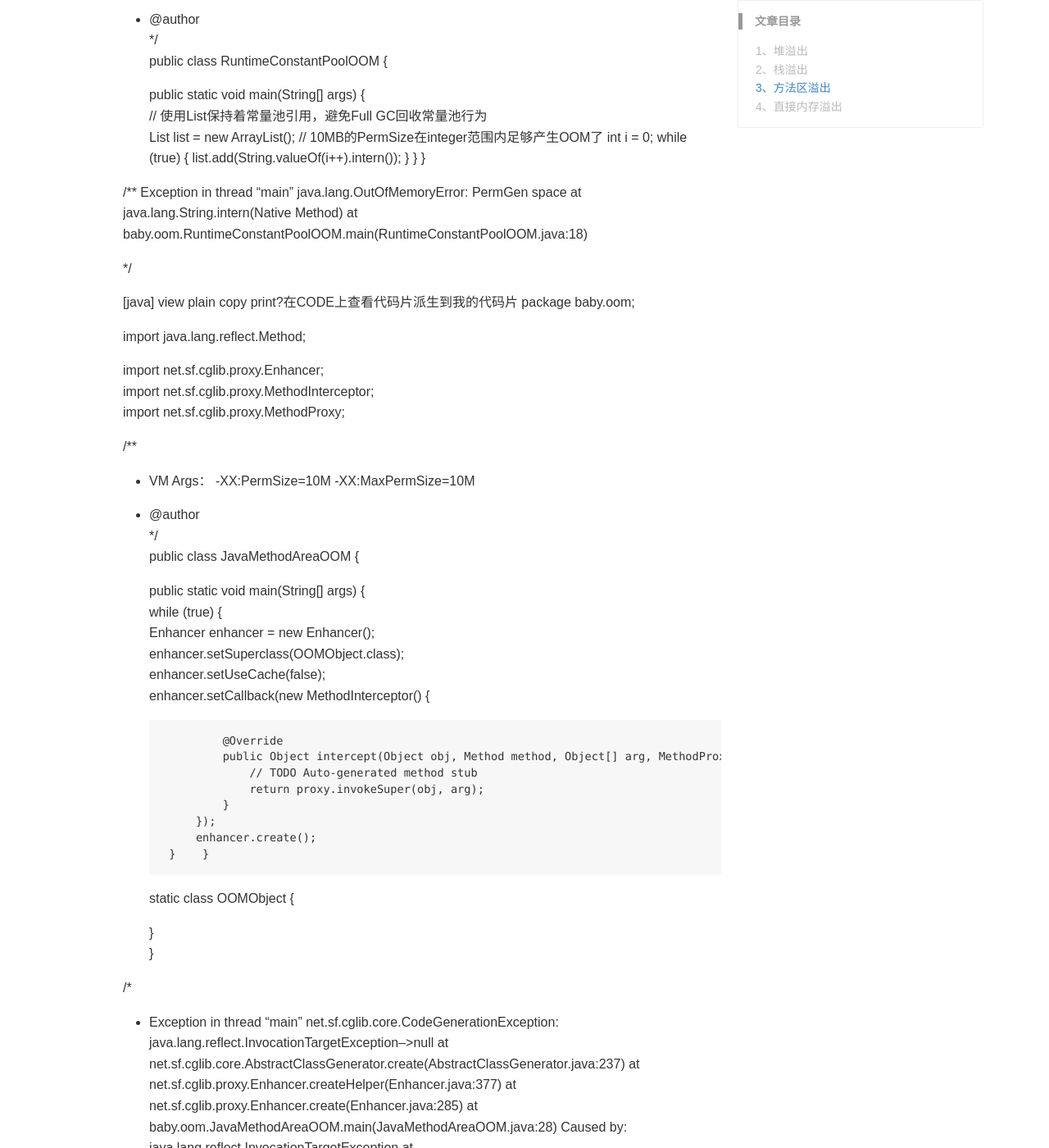
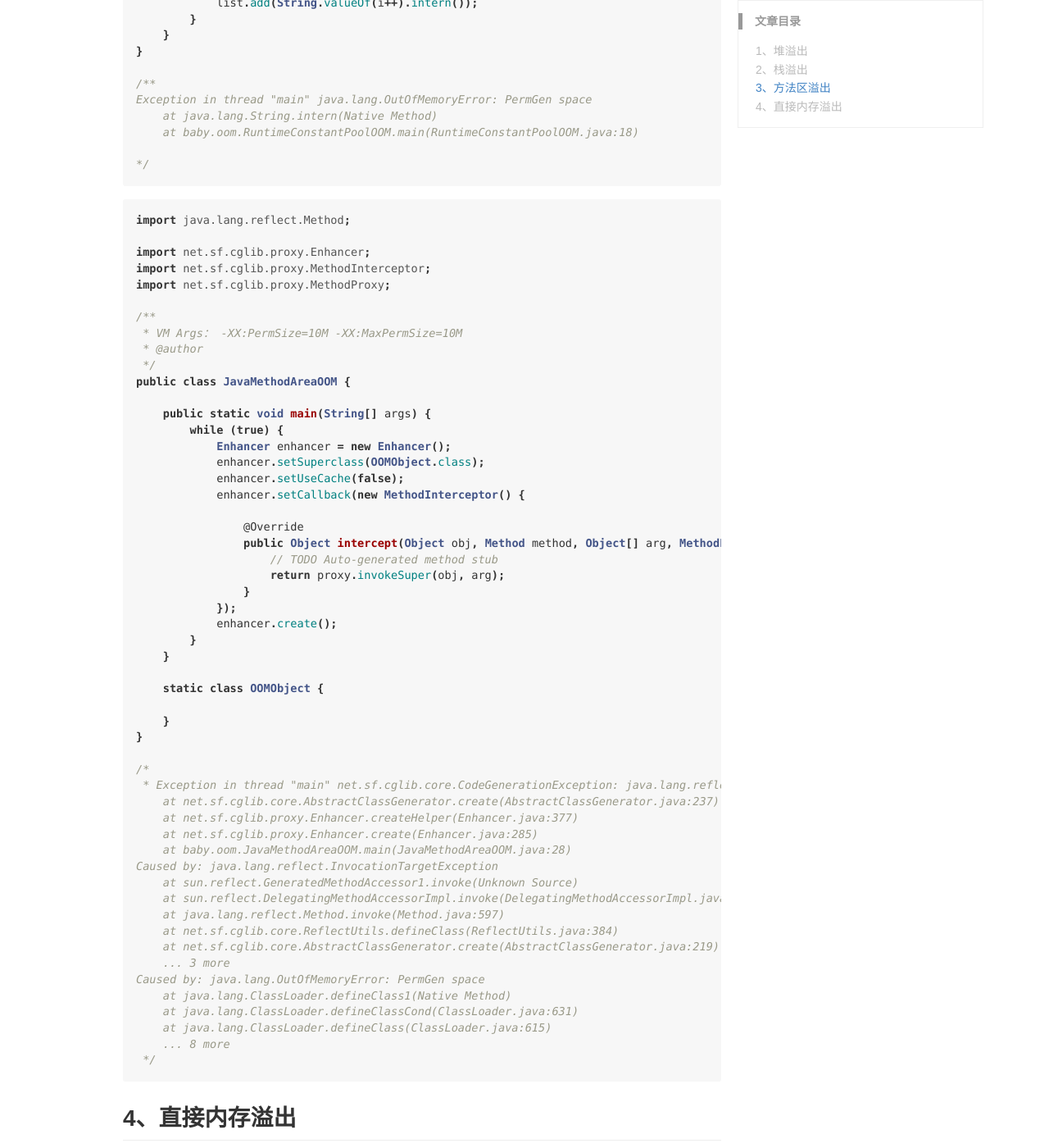
Before and after one commit to QiXingjun/QiXingjun.github.io, a Jekyll site: the page built from _posts/blog/2016-12-18-understading-jvm-two.md, in a window 1280 px wide and 1400 px high, scrolled down 3592 px. Shown: the whole window at 82% size. Built offline with Jekyll 4.4.1, drawn with Linux system fonts in a browser that asks for light colours; comment, search, counter and statistics services are not loaded; some of the changed text lies outside the part shown.

Commit message:
update understading-jvm-one and two

````diff
--- a/_posts/blog/2016-12-18-understading-jvm-two.md
+++ b/_posts/blog/2016-12-18-understading-jvm-two.md
@@ -6,13 +6,13 @@ description: 深入理解Java虚拟机（二）——Java内存溢出
 keywords: Java虚拟机，JVM
 ---
 
-按照Java内存的结构，发生内存溢出的地方常在于堆、栈、方法区、直接内存。
+按照Java内存的结构，发生内存溢出的地方常在于**堆、栈、方法区、直接内存**。
 
 ## 1、堆溢出
 
 堆溢出原因莫过于对象太多导致，看代码。
 
-```
+```java
 import java.util.ArrayList;
 import java.util.List;
 
@@ -56,21 +52,25 @@ Exception in thread "main" java.lang.OutOfMemoryError: Java heap space
 ## 2、栈溢出
 
 根据JAVA虚拟机规范描述：
-如果线程请求的栈深度大于虚拟机所允许的最大深度，将抛出StackOverflowError
-如果虚拟机在扩展栈时无法申请到足够的内存空间，将抛出OutOfMemoryError。
+
+1. 如果线程请求的栈深度大于虚拟机所允许的最大深度，将抛出StackOverflowError
+2. 如果虚拟机在扩展栈时无法申请到足够的内存空间，将抛出OutOfMemoryError。
+
 实验表明：
 在单线程下，无论是由于栈帧太大还是虚拟机栈容量太小，当内存无法分配的时候，虚拟机抛出的都是StackOverflowError。
-通过不断的建立新线程的方式可以产生内存溢出溢出。为每个线程的栈分配的内存越大，反而越容易产生内存溢出异常。
+
+通过不断的建立新线程的方式可以产生内存溢出。为每个线程的栈分配的内存越大，反而越容易产生内存溢出异常。
+
 如果是建立过多线程导致的内存溢出，在不能减少线程数量或者更换64位虚拟机的情况下，就只能通过减少最大堆和减少栈容量来换取更多的线程。
-假设32位windows系统虚拟机最大设为2G，虚拟机提供了参数来控制java堆和方法区这两部分最大值，剩余的内存为2G - Xmx- MaxPermSize，如果虚拟机本身进程内存大小不算在内，省下的内存就有虚拟机和本地方法栈瓜分了。每个线程分配到的栈容量越大，可以建立的线程数量自然就越少。
-[java] view plain copy print?在CODE上查看代码片派生到我的代码片
-package baby.oom;
+
+假设32位windows系统虚拟机最大设为2G，虚拟机提供了参数来控制java堆和方法区这两部分最大值，如果虚拟机本身进程内存大小不算在内，省下的内存就有虚拟机和本地方法栈瓜分了。每个线程分配到的栈容量越大，可以建立的线程数量自然就越少。
+
+```java
 /**
  * 栈异常
  * 如果线程请求的栈深度大于虚拟机所允许的最大深度，将抛出StackOverflowError
  * 如果虚拟机在扩展栈时无法申请到足够的内存空间，将抛出OutOfMemoryError
  * VM Args：-Xss128k
- * @author
  */
 public class JavaVMStackSOF {
 
@@ -102,17 +102,15 @@ Exception in thread "main" java.lang.StackOverflowError
 
     默认情况下，即不加Xss限制，输出的length为8956，加了Xss128k length位2403
  */
+```
 
-
-[java] view plain copy print?在CODE上查看代码片派生到我的代码片
-package baby.oom;
+```java
 /**
  * VM Args：-Xss2M （这时候不妨设大些）
- * @author
  */
 public class JavaVMStackOOM {
 
-    int i=0;
+       int i=0;
        private void dontStop() {
               while (true) {
               }
@@ -147,14 +145,15 @@ public class JavaVMStackOOM {
 //i=391
 //thread num:391
 //Exception in thread "main" java.lang.OutOfMemoryError: unable to create new native thread
+```
 
 
 ## 3、方法区溢出
 
 当运行时常量池过大或者类过多时就会导致方法区溢出。
-[java] view plain copy print?在CODE上查看代码片派生到我的代码片
-package baby.oom;
 
+
+```java
 import java.util.ArrayList;
 import java.util.List;
 
@@ -181,11 +180,9 @@ Exception in thread "main" java.lang.OutOfMemoryError: PermGen space
     at baby.oom.RuntimeConstantPoolOOM.main(RuntimeConstantPoolOOM.java:18)
 
 */
+```
 
-
-[java] view plain copy print?在CODE上查看代码片派生到我的代码片
-package baby.oom;
-
+```java
 import java.lang.reflect.Method;
 
 import net.sf.cglib.proxy.Enhancer;
@@ -239,14 +236,14 @@ Caused by: java.lang.OutOfMemoryError: PermGen space
     at java.lang.ClassLoader.defineClass(ClassLoader.java:615)
     ... 8 more
  */
+```
 
 
 ## 4、直接内存溢出
 
 虽然使用DerictByteBuffer分配内存也会抛出内存溢出异常，但它抛出异常时并没有真正向操作系统申请分配，而是通过计算得知内存无法分配，于是手动抛出异常，真正申请分配内存的方法是unsafe.allocateMemory()。
-[java] view plain copy print?在CODE上查看代码片派生到我的代码片
-package baby.oom;
 
+```java
 import java.lang.reflect.Field;
 
 import sun.misc.Unsafe;
@@ -278,3 +275,4 @@ Exception in thread "main" java.lang.OutOfMemoryError
     at sun.misc.Unsafe.allocateMemory(Native Method)
     at baby.oom.DirectMemoryOOM.main(DirectMemoryOOM.java:20)
 */
+```
````
Also changed, not shown: other parts of _posts/blog/2016-12-18-understading-jvm-two.md (+0 -4 lines), _posts/blog/2016-12-18-understading-jvm-one.md (+30 -16 lines).
